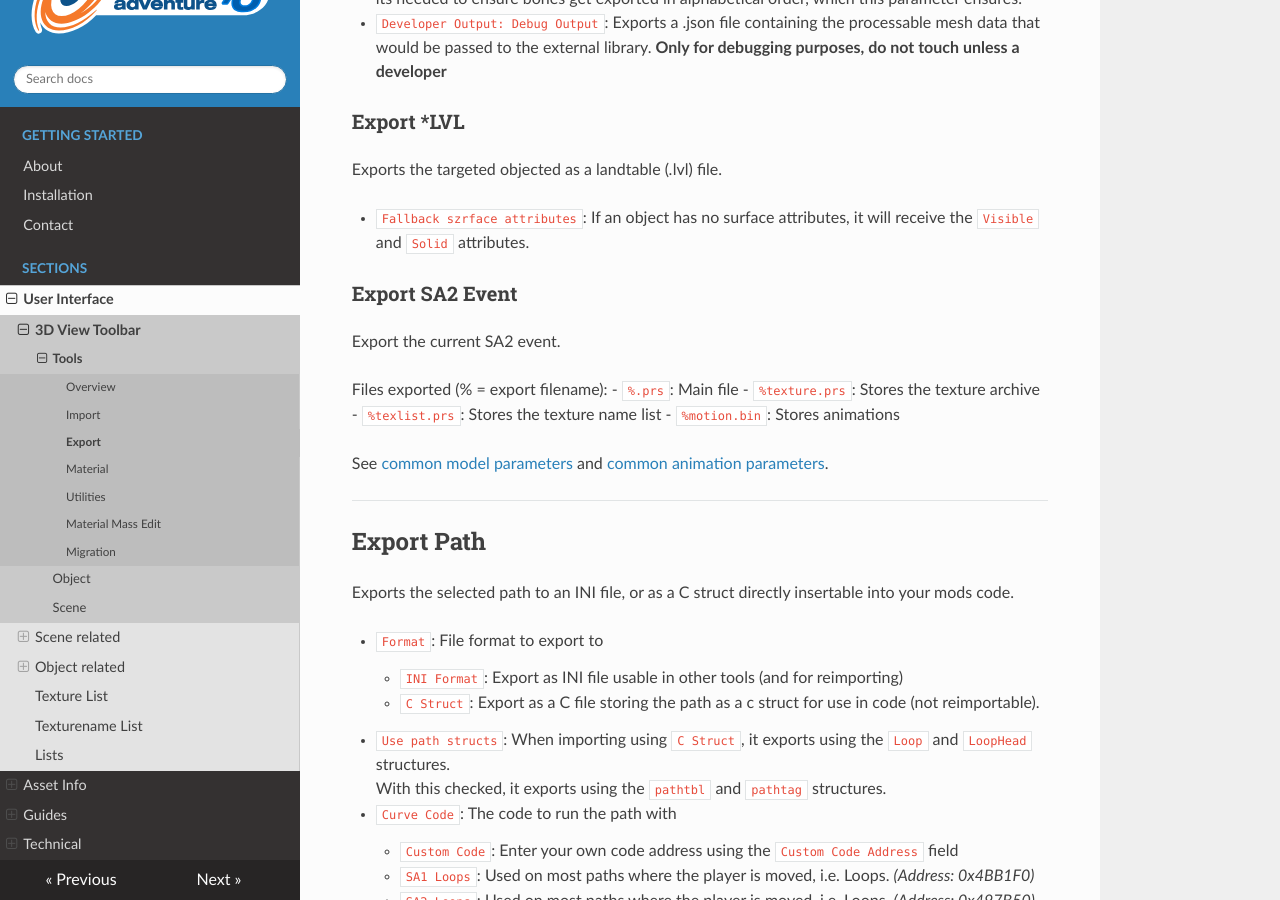
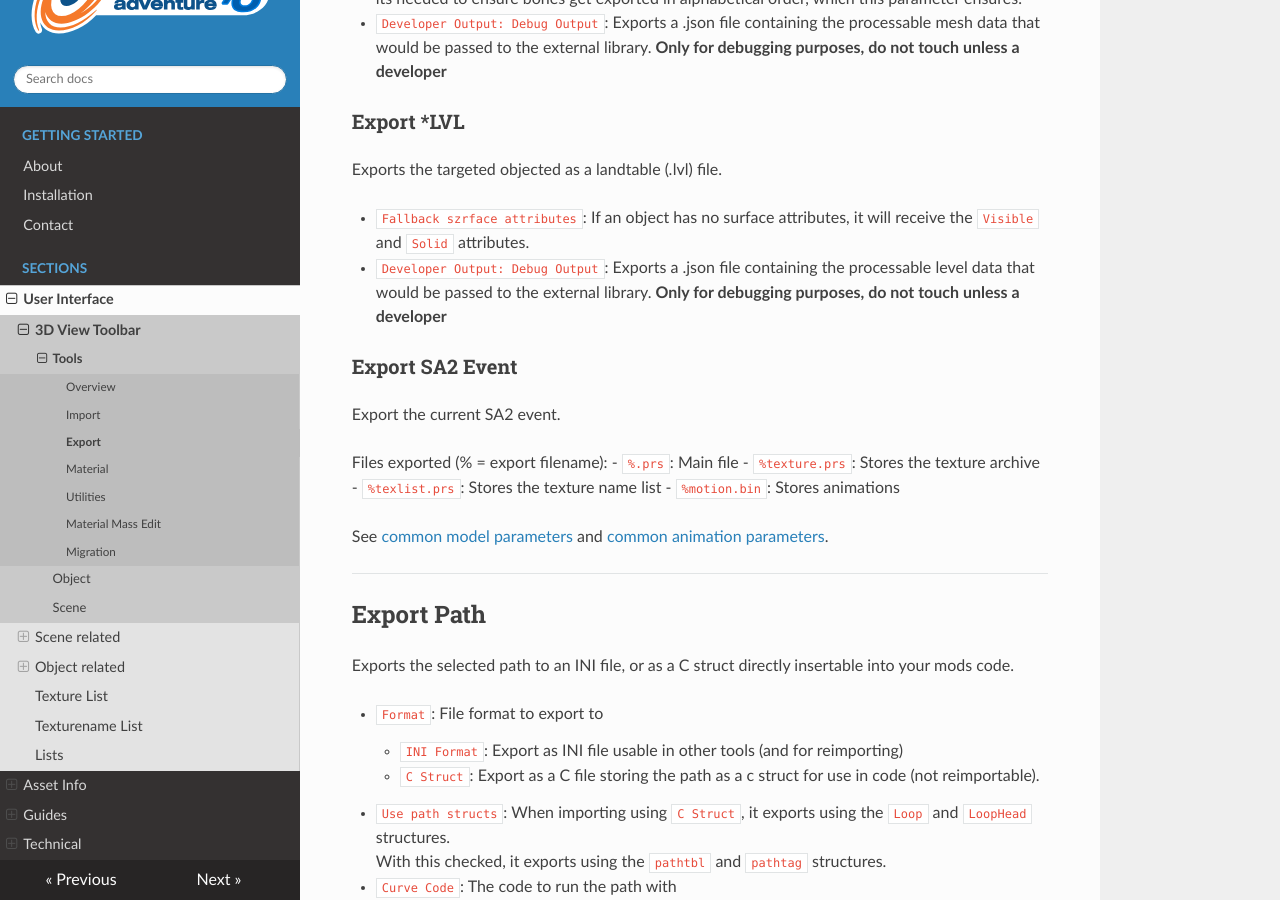
Before and after one commit to X-Hax/SonicAdventureBlenderIO, an MkDocs documentation site: the page built from documentation/docs/ui/toolbar/tools/export.md, in a window 1280 px wide and 900 px high, scrolled down 1331 px. Built offline with MkDocs 1.6.1, drawn with Linux system fonts in a browser that asks for light colours; nearby versions of some CDN libraries.

Commit message:
Added new level debug option to documentation

```diff
--- a/documentation/docs/ui/toolbar/tools/export.md
+++ b/documentation/docs/ui/toolbar/tools/export.md
@@ -36,6 +36,7 @@ Note that, when selecting only specific objects from the same hierarchy, only th
 Exports the targeted objected as a landtable (*.*lvl) file.
 
 - `Fallback szrface attributes`: If an object has no surface attributes, it will receive the `Visible` and `Solid` attributes.
+- `Developer Output: Debug Output`: Exports a .json file containing the processable level data that would be passed to the external library. **Only for debugging purposes, do not touch unless a developer**
 
 ### Export SA2 Event
 Export the current SA2 event.
```
